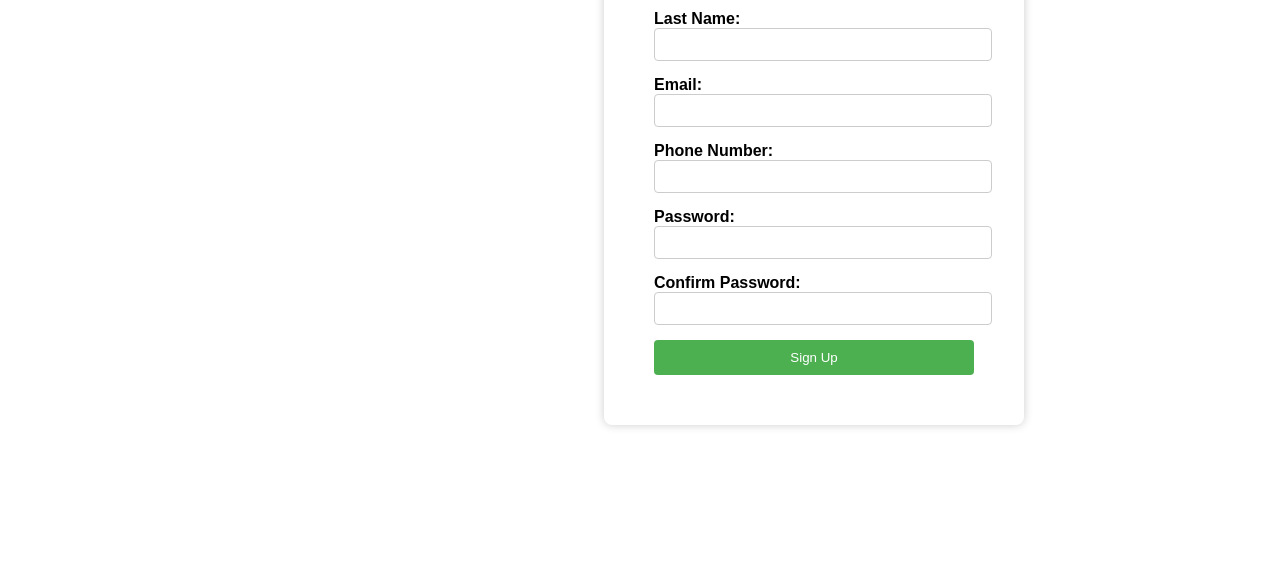
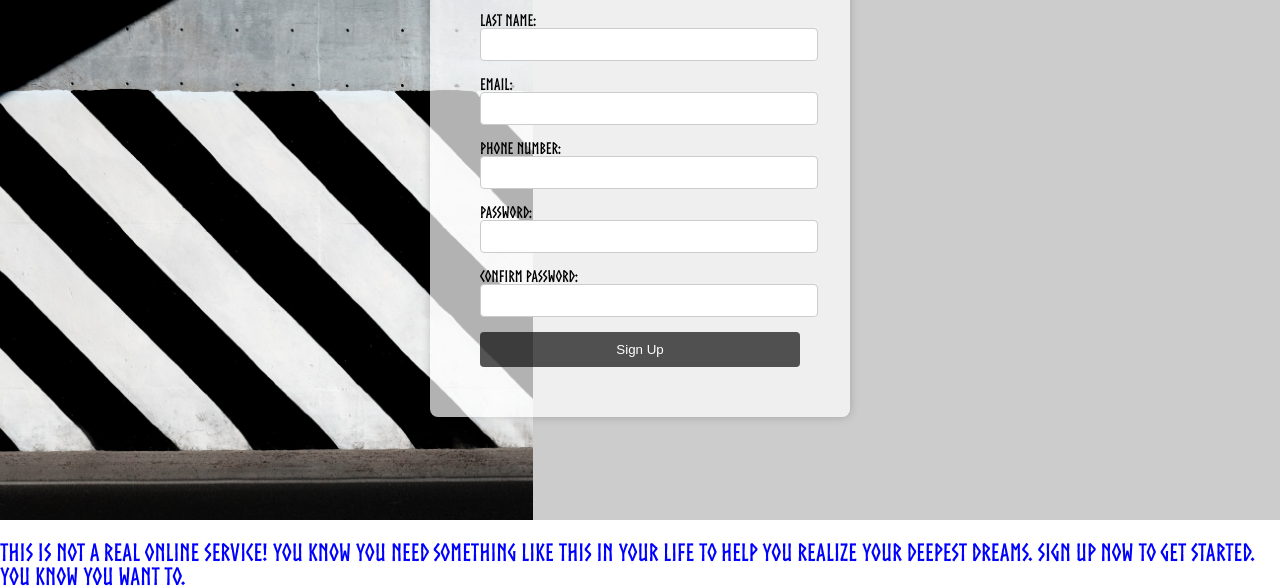
Before and after one commit to beansuu/Sign-up-Form, a plain HTML site: page index.html in a window 1280 px wide. Shown: the part 280-868 px from the top of the page. Before the commit the page ends 800 px from the top, so only its background shows below. Drawn offline with Linux system fonts and the light colour scheme.

Commit message:
Sign-up form almost done, css added

```diff
--- a/index.html
+++ b/index.html
@@ -9,6 +9,7 @@
 
 <body>
     <div class="container">
+
         <div class="form-container">
             <h1>Sign Up</h1>
             <form id="signup-form">
@@ -46,6 +47,12 @@
             </form>
         </div>
     </div>
+    <h2>This is not a real online service!
+       You know you need something like this in your life to help you
+      realize your deepest dreams.
+    Sign up now to get started.
+
+  You know you want to.</h2>
 
 
     <script src="script.js"></script>
--- a/styles.css
+++ b/styles.css
@@ -1,21 +1,28 @@
+@font-face {
+    font-family: 'CustomFont';
+    src: url('norse-bold-webfont.woff') format('woff2'),
+         url('norse-bold-webfont.woff2') format('woff');
+  }
+
 body {
     margin: 0;
     padding: 0;
-    font-family: Arial, sans-serif;
+    font-family: 'CustomFont', Arial, sans-serif;
   }
 
   .container {
+    position: relative;
     display: flex;
-    justify-content: right;
+    justify-content: center;
     align-items: center;
-    padding-right: 20%;
     height: 100vh;
     background: url('background-image.jpg') no-repeat left center;
-    background-size: cover;
+    background-size: contain;
+    background-color:#ccc;
   }
 
   .form-container {
-    background-color: #fff;
+    background-color: #ffffffb2;
     padding: 50px;
     width: 40vh;
     border-radius: 8px;
@@ -45,7 +52,7 @@ body {
   button {
     width: 100%;
     padding: 10px;
-    background-color: #4CAF50;
+    background-color: rgba(0, 0, 0, 0.664);
     color: #fff;
     border: none;
     border-radius: 4px;
@@ -53,5 +60,11 @@ body {
   }
 
   button:hover {
-    background-color: #45a049;
+    background-color: #273628;
   }
+
+  h2 {
+    color: blue;
+    position: absolute;
+    align-self: auto;
+  }
```
Also changed, not shown: background-image.jpg (added), norse-bold-webfont.woff (added), norse-bold-webfont.woff2 (added).
